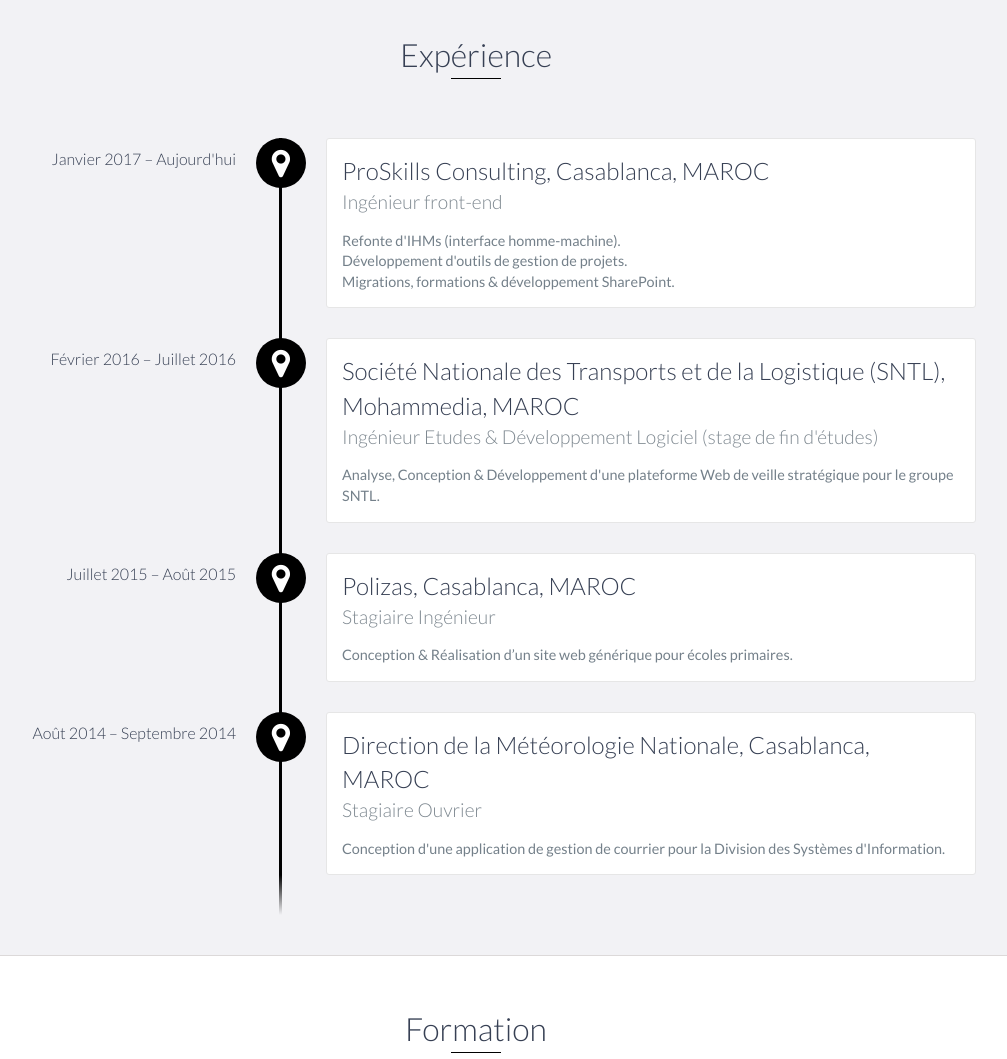
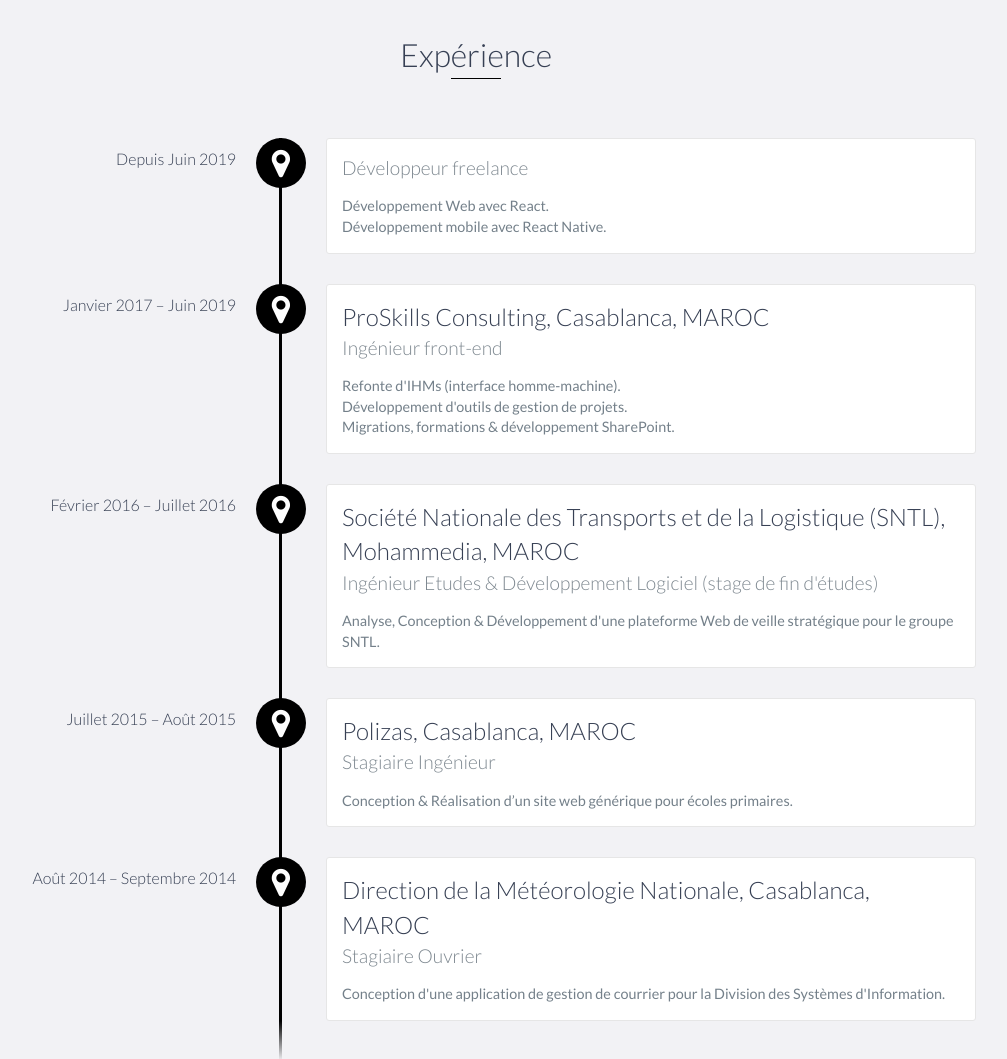
Before and after one commit to lukaasblu/my-portfolio, a website: page index.html in a window 1280 px wide. Shown: the part 1220-2279 px from the top of the page, without its empty margins (164-1171 px from the left). Drawn offline with nearby package versions, Linux system fonts and the light colour scheme.

Commit message:
Mise à jour de la section Expérience

```diff
--- a/index.html
+++ b/index.html
@@ -102,7 +102,14 @@
     <div id="experience" class="background-alt">
       <h2 class="heading">Expérience</h2>
       <div id="experience-timeline">
-        <div data-date="Janvier 2017 – Aujourd'hui">
+        <div data-date="Depuis Juin 2019">
+          <h4>Développeur freelance</h4>
+          <p>
+            Développement Web avec React.<br />
+            Développement mobile avec React Native.
+          </p>
+        </div>
+        <div data-date="Janvier 2017 – Juin 2019">
           <h3>ProSkills Consulting, Casablanca, MAROC</h3>
           <h4>Ingénieur front-end</h4>
           <p>
```
